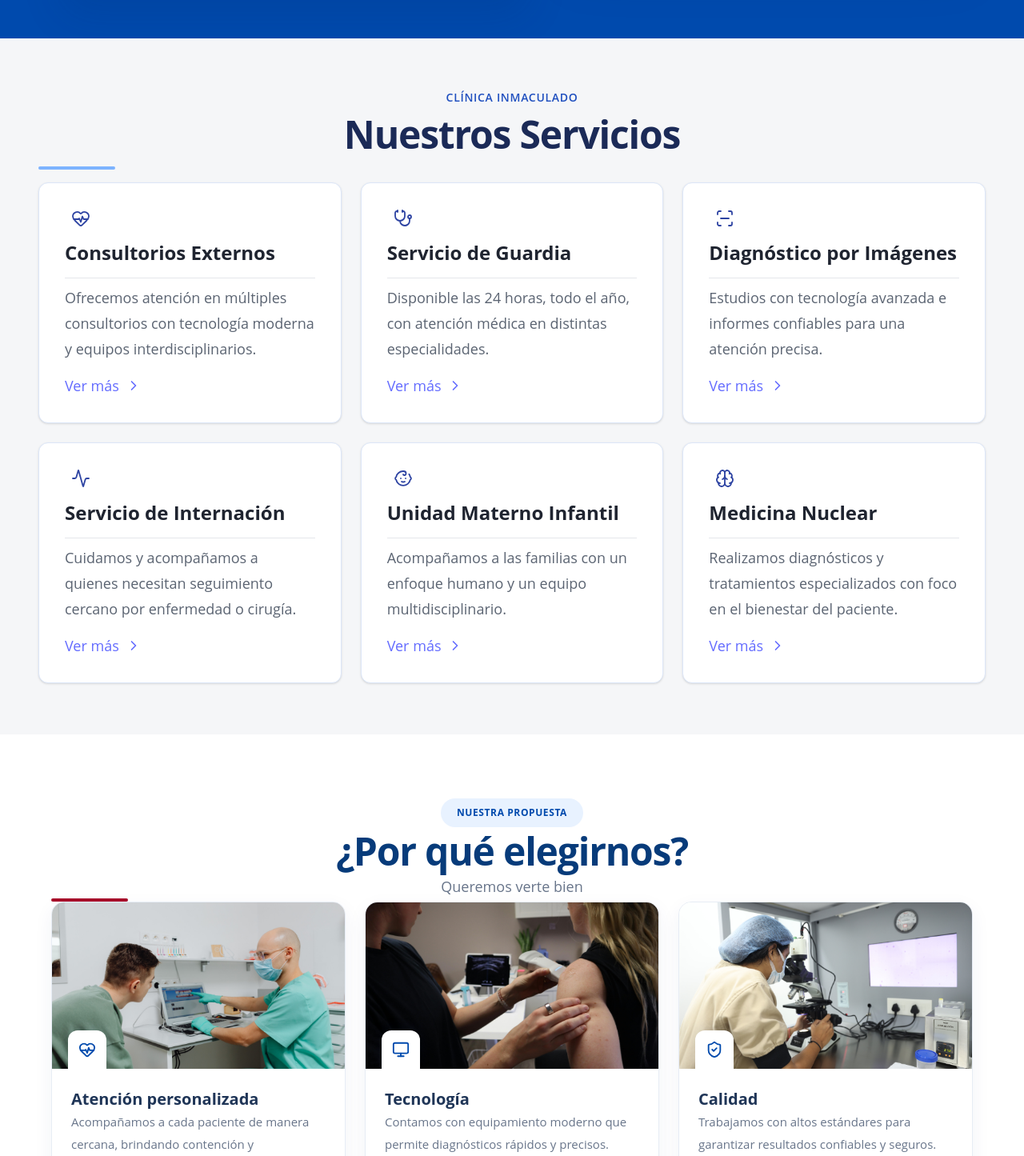
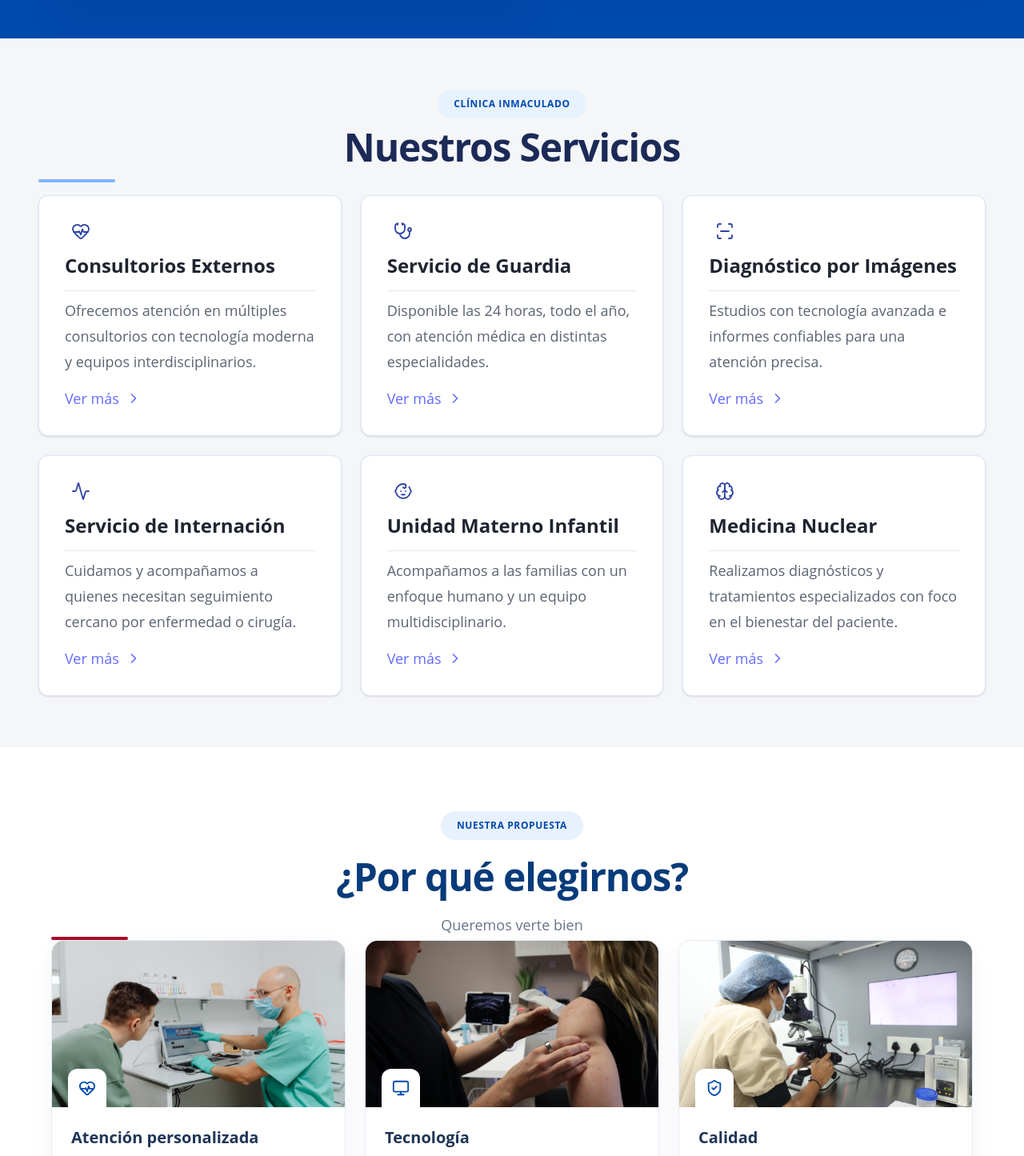
Before and after one commit to AngelaMiniello/pgestion-turnos, a React (Vite) app in the folder front/: page / in a window 1280 px wide. Shown: the part 625-2070 px from the top of the page at 80% size. Built offline with nearby package versions, Linux system fonts and the light colour scheme.

Commit message:
gaps added

```diff
--- a/front/src/components/ChooseSection/ChooseSection.tsx
+++ b/front/src/components/ChooseSection/ChooseSection.tsx
@@ -64,7 +64,7 @@ function ChooseSection() {
       <div className="mx-auto w-full max-w-6xl">
 
         {/* Header */}
-        <div className="text-center mb-20 flex flex-col items-center">
+        <div className="text-center mb-20 flex flex-col items-center gap-4">
           <span className="mb-10 rounded-full bg-[#e8f2ff] px-5 py-2.5 text-xs font-bold uppercase tracking-wider text-[#004aad]">
             Nuestra propuesta
           </span>
--- a/front/src/components/Footer/Footer.tsx
+++ b/front/src/components/Footer/Footer.tsx
@@ -1,6 +1,6 @@
 function Footer() {
   return (
-    <footer className="bg-[#1f4fbf] text-white px-6 py-16 flex justify-center">
+    <footer className="bg-[#1f4fbf] text-white px-6 py-16 flex justify-center gap-4">
       <div className="mx-auto max-w-7xl">
 
         {/* Top */}
--- a/front/src/components/QuoteSection/QuoteSection.tsx
+++ b/front/src/components/QuoteSection/QuoteSection.tsx
@@ -1,6 +1,6 @@
 function QuoteSection() {
   return (
-    <section className="flex w-full items-center justify-center bg-[#f7faff] px-5 py-20 sm:px-8 lg:py-24">
+    <section className="flex w-full items-center justify-center bg-[#f7faff] px-5 py-20 sm:px-8 lg:py-24 gap-4">
       <div className="relative mx-auto max-w-4xl text-center">
 
         {/* Cita */}
--- a/front/src/components/ServicesSection/ServicesSection.tsx
+++ b/front/src/components/ServicesSection/ServicesSection.tsx
@@ -64,7 +64,7 @@ function ServicesSection() {
     <section className="bg-[#f5f6f8] px-4 py-16 md:px-8 lg:px-12 flex justify-center">
       <div className="w-full max-w-7xl flex flex-col gap-4">
         <div className="text-center flex flex-col items-center gap-3">
-          <p className="text-sm font-semibold uppercase tracking-wider text-[#1f4fbf]">
+          <p className="mb-10 rounded-full bg-[#e8f2ff] px-5 py-2.5 text-xs font-bold uppercase tracking-wider text-[#004aad]">
             Clínica Inmaculado
           </p>
 
```
